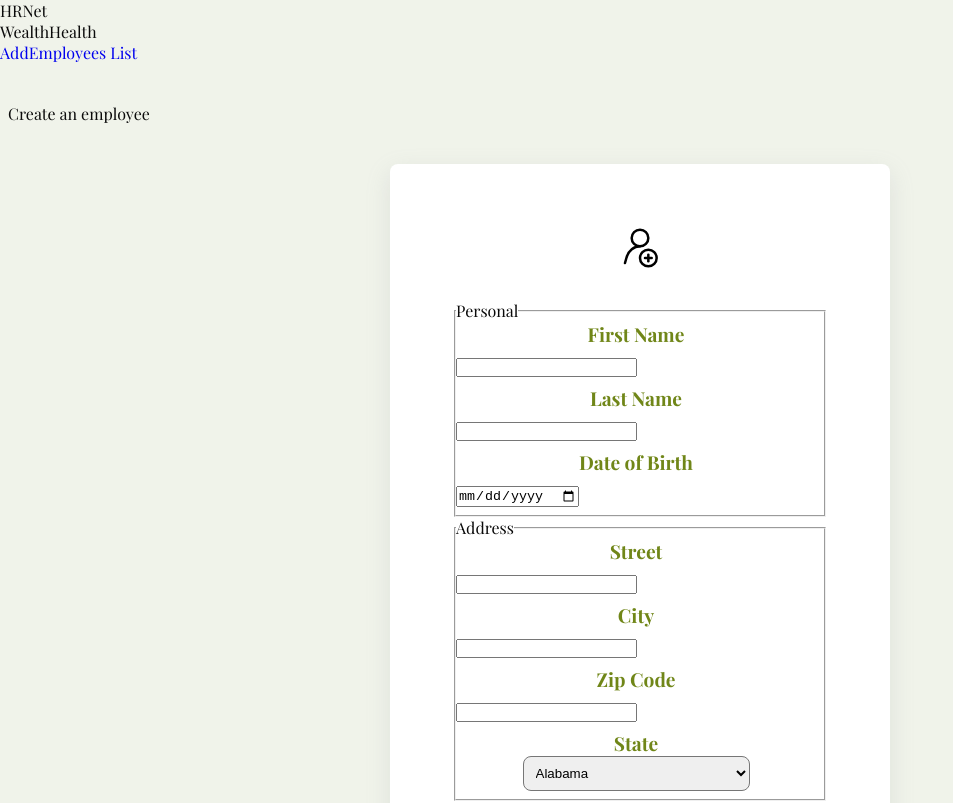
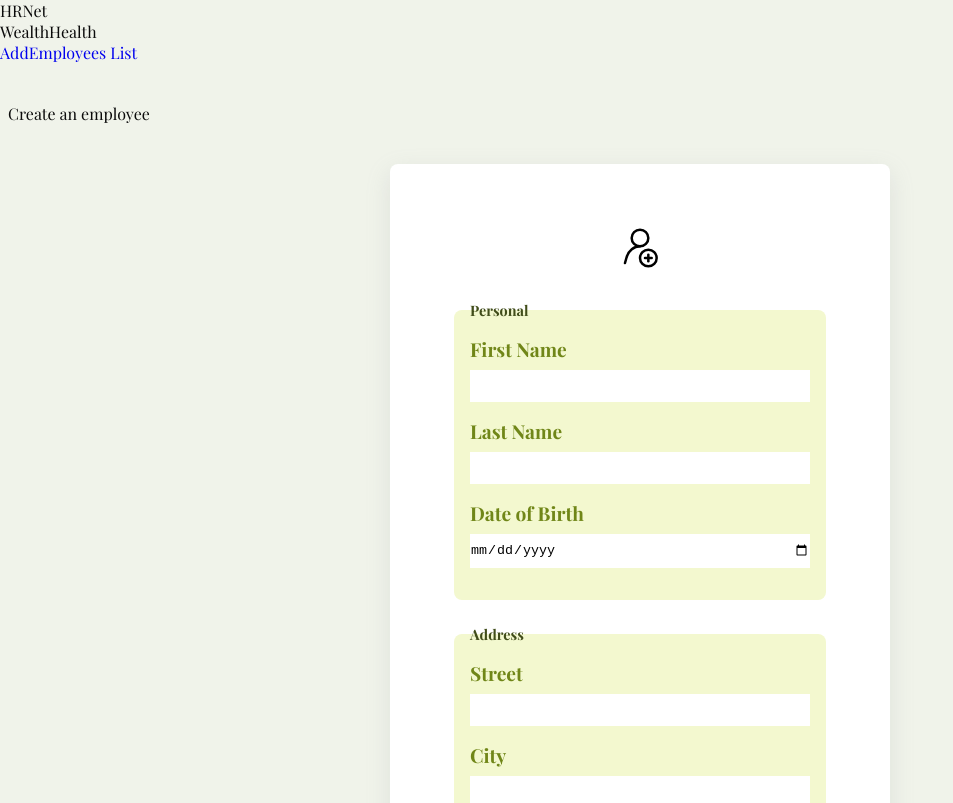
Before and after one commit to JaRoD41/hrnet, a React (Vite) app: page / in a window 1280 px wide. Shown: the top 803 px of the page, without its empty margins (0-953 px from the left). Built offline with nearby package versions, Linux system fonts and the light colour scheme; a web font is replaced by a local one.

Commit message:
add some style to the form

```diff
--- a/src/components/Form/Form.css
+++ b/src/components/Form/Form.css
@@ -11,8 +11,15 @@
   background-color: white;
 }
 
-#create-employee input {
-  margin-bottom: 0.5rem;
+.create-employee-input {
+  display: flex;
+  flex-direction: column;
+  margin-bottom: 1rem;
+}
+
+.create-employee-input input {
+  border: none;
+  line-height: 2rem;
 }
 
 .create-employee--ico {
@@ -31,6 +38,23 @@ label {
   color: var(--dark);
   display: flex;
   flex-direction: column;
-  align-items: center;
+  align-items: flex-start;
   justify-content: center;
 }
+
+.legend-personal, .legend-adress, .legend-hr {
+  font-size: 0.9rem;
+  font-weight: bold;
+  color: var(--darker);
+  /* position: relative;
+  top: -0.6rem;
+  left: 21rem; */
+}
+
+fieldset {
+  border: none;
+  background-color: #F3F8CF;
+  border-radius: 0.5rem;
+  padding: 1rem;
+  margin-bottom: 1.5rem;
+}
--- a/src/components/Form/Form.jsx
+++ b/src/components/Form/Form.jsx
@@ -98,7 +98,7 @@ const Form = () => {
             />
           </section>
 
-          <section className="create-employee-input">
+          <section className="create-employee-select">
             <Select
               label="State"
               value={selectValue}
@@ -120,8 +120,7 @@ const Form = () => {
             />
           </section>
 
-          <section className="create-employee-input">
-            <label htmlFor="department">Department</label>
+          <section className="create-employee-select">
             <Select
               label="Department"
               value={selectValue}
--- a/src/style/index.css
+++ b/src/style/index.css
@@ -38,6 +38,7 @@ a {
   --light: #f0f3ea;
   --middle: #adb796;
   --dark: #708618;
+  --darker: #414d1a;
   --cod-gray: #0a0a0a;
 }
 
```
